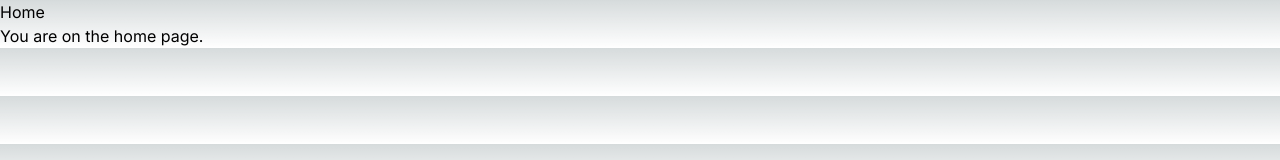
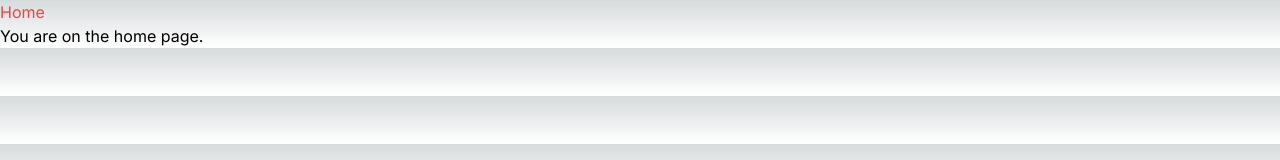
Before and after one commit to NayHtetKyaw/frieren-forever, a Next.js app: page / in a window 1280 px wide. Shown: the top 160 px of the page. Built offline with nearby package versions, Linux system fonts and the light colour scheme.

Commit message:
tailwind import

```diff
--- a/src/app/page.tsx
+++ b/src/app/page.tsx
@@ -2,7 +2,7 @@
 export default function Home() {
   return (
     <div>
-      <h1>Home</h1>
+      <h1 className="text-red-500">Home</h1>
       You are on the home page.
     </div>
   );
--- /dev/null
+++ b/src/styles/globals.css
@@ -0,0 +1,3 @@
+@tailwind base;
+@tailwind components;
+@tailwind utilities;
```
